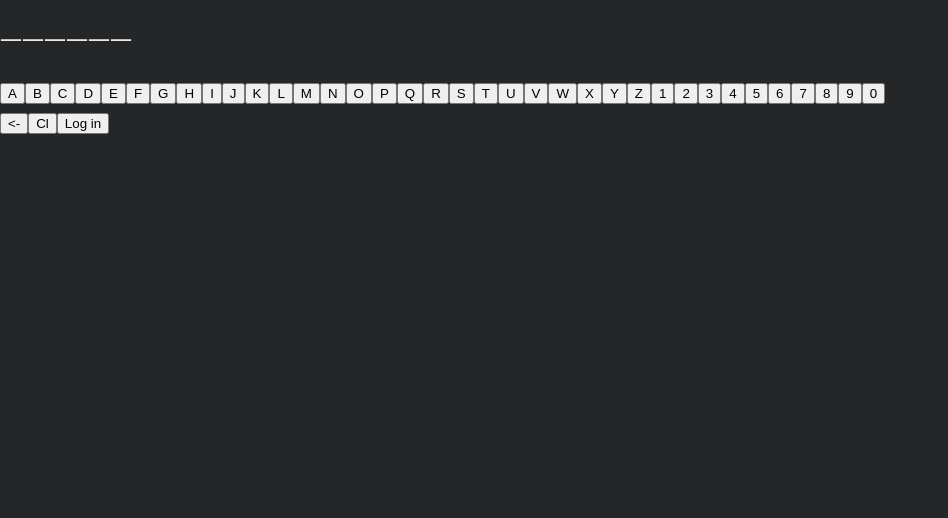
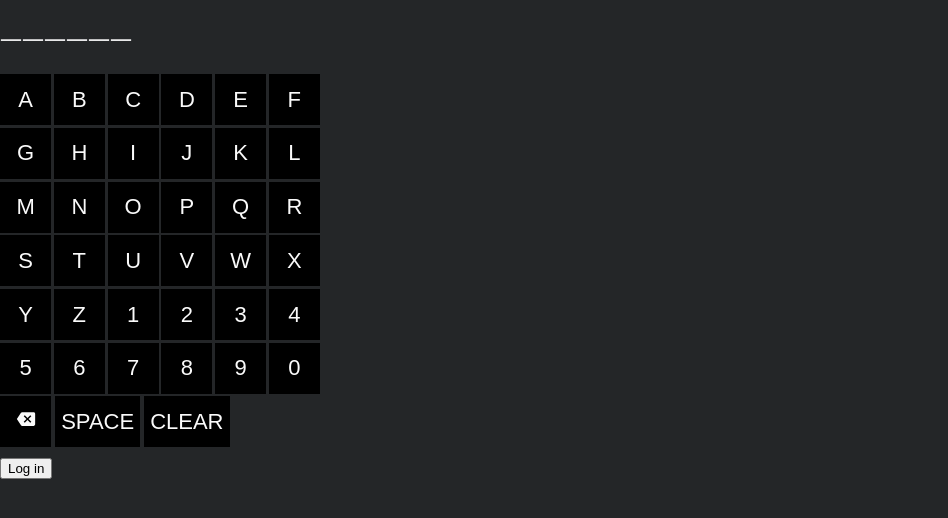
Before and after one commit to mbaghel/gb-vewd, a React (Create React App) app: page / in a window 1280 px wide. Shown: the top 518 px of the page, without its empty margins (0-948 px from the left). Built offline with nearby package versions, Linux system fonts and the light colour scheme.

Commit message:
improved usability and style of keyboard, bugfix to search (fetching previous search on letter entry)

```diff
--- /dev/null
+++ b/src/Keyboard.css
@@ -0,0 +1,34 @@
+.keyboard button {
+  font-size: inherit;
+  color: inherit;
+  background-color: black;
+  border: none;
+}
+
+.keyboard button:focus {
+  outline: 1px solid red;
+}
+
+.letters {
+  display: flex;
+  flex-wrap: wrap;
+  width: 25vw;
+  height: 25vw;
+  justify-content: space-between;
+  align-content: space-between;
+}
+
+.letters button {
+  width: 16%;
+  height: 16%;
+}
+.special {
+  display: flex;
+  justify-content: flex-start;
+}
+
+.special button {
+  height: 4vw;
+  margin: 2px 4px 2px 0;
+  min-width: 4vw;
+}
--- a/src/Keyboard.js
+++ b/src/Keyboard.js
@@ -1,13 +1,33 @@
 import React from "react";
+import { IoMdBackspace } from "react-icons/io";
 
-const Keyboard = props => {
+import "./Keyboard.css";
+
+const Keyboard = ({ setText }) => {
+  const addLetter = e => {
+    const text = e.target.innerText;
+    setText(prevState => prevState + text);
+  };
+
+  const space = () => {
+    setText(prevState => prevState + " ");
+  };
+
+  const backSpace = () => {
+    setText(prevState => prevState.slice(0, -1));
+  };
+
+  const clear = () => {
+    setText("");
+  };
+
   const listAlphabet = () => {
     const keys = [];
     const aCode = 65;
     for (let i = 0; i < 26; i++) {
       const char = String.fromCharCode(aCode + i);
       keys.push(
-        <button onClick={props.handleLetters} key={char}>
+        <button onClick={addLetter} key={char}>
           {char}
         </button>
       );
@@ -16,23 +36,26 @@ const Keyboard = props => {
   };
 
   return (
-    <>
-      <div>
+    <div className="keyboard">
+      <div className="letters">
         {listAlphabet()}
-        <button onClick={props.handleLetters}>1</button>
-        <button onClick={props.handleLetters}>2</button>
-        <button onClick={props.handleLetters}>3</button>
-        <button onClick={props.handleLetters}>4</button>
-        <button onClick={props.handleLetters}>5</button>
-        <button onClick={props.handleLetters}>6</button>
-        <button onClick={props.handleLetters}>7</button>
-        <button onClick={props.handleLetters}>8</button>
-        <button onClick={props.handleLetters}>9</button>
-        <button onClick={props.handleLetters}>0</button>
+        <button onClick={addLetter}>1</button>
+        <button onClick={addLetter}>2</button>
+        <button onClick={addLetter}>3</button>
+        <button onClick={addLetter}>4</button>
+        <button onClick={addLetter}>5</button>
+        <button onClick={addLetter}>6</button>
+        <button onClick={addLetter}>7</button>
+        <button onClick={addLetter}>8</button>
+        <button onClick={addLetter}>9</button>
+        <button onClick={addLetter}>0</button>
       </div>
-      <button onClick={props.backSpace}>{"<-"}</button>
-      <button onClick={props.clear}>Cl</button>
-    </>
+      <div className="special">
+        <button onClick={backSpace}>{<IoMdBackspace />}</button>
+        <button onClick={space}>SPACE</button>
+        <button onClick={clear}>CLEAR</button>
+      </div>
+    </div>
   );
 };
 
--- a/src/Login.js
+++ b/src/Login.js
@@ -8,18 +8,6 @@ const Login = props => {
   const [error, setError] = useState(null);
 
   const { userDispatch } = props;
-
-  const addLetter = e => {
-    setAppCode(appCode + e.target.innerText);
-  };
-
-  const backSpace = () => {
-    setAppCode(appCode.slice(0, -1));
-  };
-
-  const clear = () => {
-    setAppCode("");
-  };
 
   const login = () => {
     setLoading(true);
@@ -37,13 +25,13 @@ const Login = props => {
         setLoading(false);
         setError(err);
       });
-    clear();
+    setAppCode("");
   };
 
   return (
     <div>
       <p>{appCode ? appCode : "——————"}</p>
-      <Keyboard handleLetters={addLetter} backSpace={backSpace} clear={clear} />
+      <Keyboard setText={setAppCode} />
       <button onClick={login}>Log in</button>
       <p>{loading && "Loading..."}</p>
       <p>{error && error.message}</p>
--- a/src/Search.js
+++ b/src/Search.js
@@ -1,4 +1,4 @@
-import React, { useState } from "react";
+import React, { useState, useMemo } from "react";
 import Keyboard from "./Keyboard";
 import SearchResults from "./SearchResults";
 
@@ -6,29 +6,21 @@ const Search = () => {
   const [searchString, setSearchString] = useState("");
   const [currentQuery, setCurrentQuery] = useState(null);
 
-  const addLetter = e => {
-    setSearchString(searchString + e.target.innerText);
-  };
-
-  const backSpace = () => {
-    setSearchString(searchString.slice(0, -1));
-  };
-
-  const clear = () => {
+  const submitSearch = () => {
+    setCurrentQuery(searchString);
     setSearchString("");
   };
 
-  const submitSearch = () => {
-    setCurrentQuery(searchString);
-    clear();
-  };
+  const showResults = useMemo(() => <SearchResults query={currentQuery} />, [
+    currentQuery
+  ]);
 
   return (
     <div>
       <p>{searchString ? searchString : "——————"}</p>
-      <Keyboard handleLetters={addLetter} backSpace={backSpace} clear={clear} />
+      <Keyboard setText={setSearchString} />
       <button onClick={submitSearch}>Submit</button>
-      <SearchResults query={currentQuery} />
+      {showResults}
     </div>
   );
 };
--- a/src/withFetch.js
+++ b/src/withFetch.js
@@ -23,11 +23,11 @@ const api = {
       }
     }),
   search: (user, query, options) => {
-    if (query === null)
+    /*     if (query === null)
       return new Promise((res, rej) => {
         res({ data: null });
       });
-
+ */
     return apiInstance.get("search/", {
       params: {
         api_key: user,
```
Also changed, not shown: 1 other file (tests, documents, lock files or other folders).
